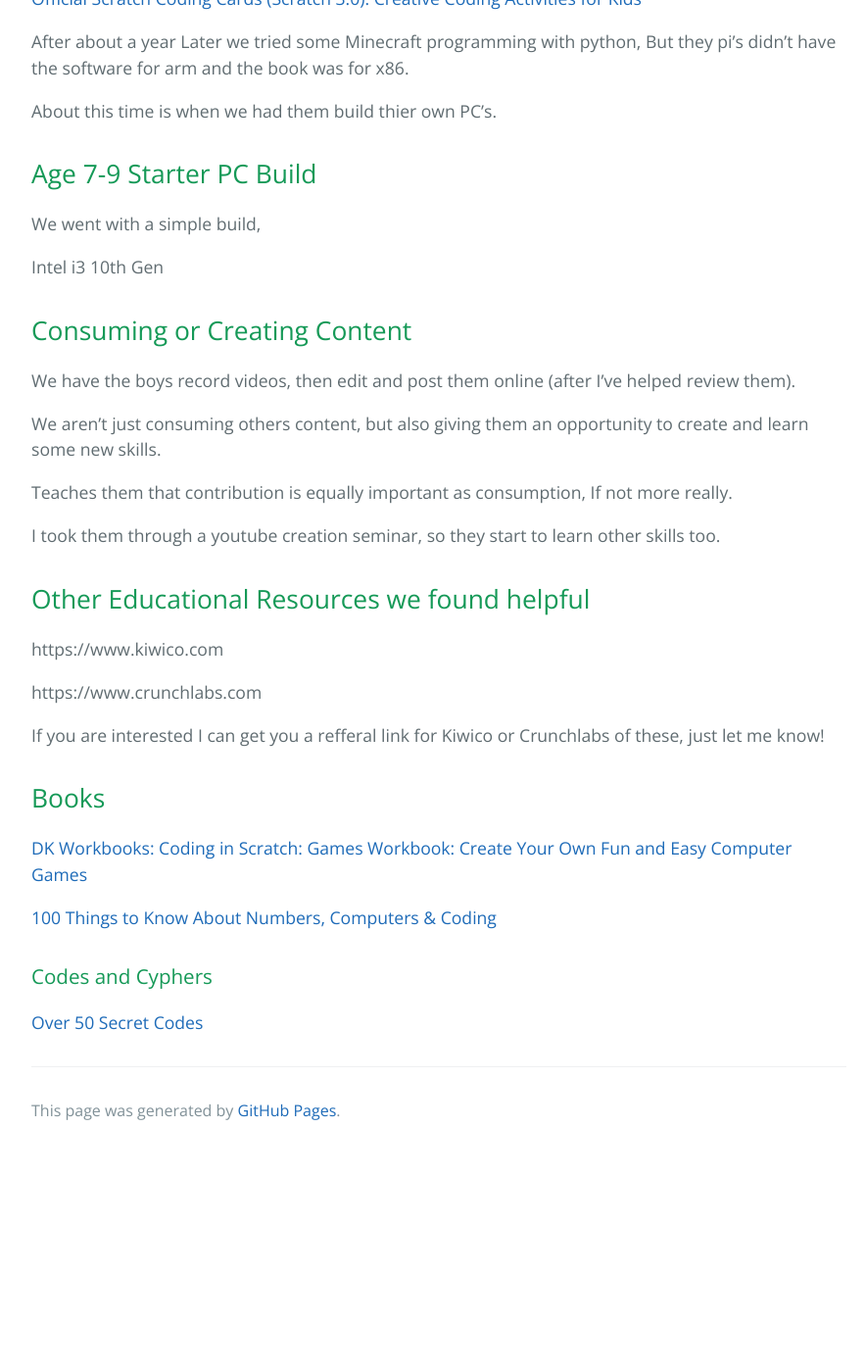
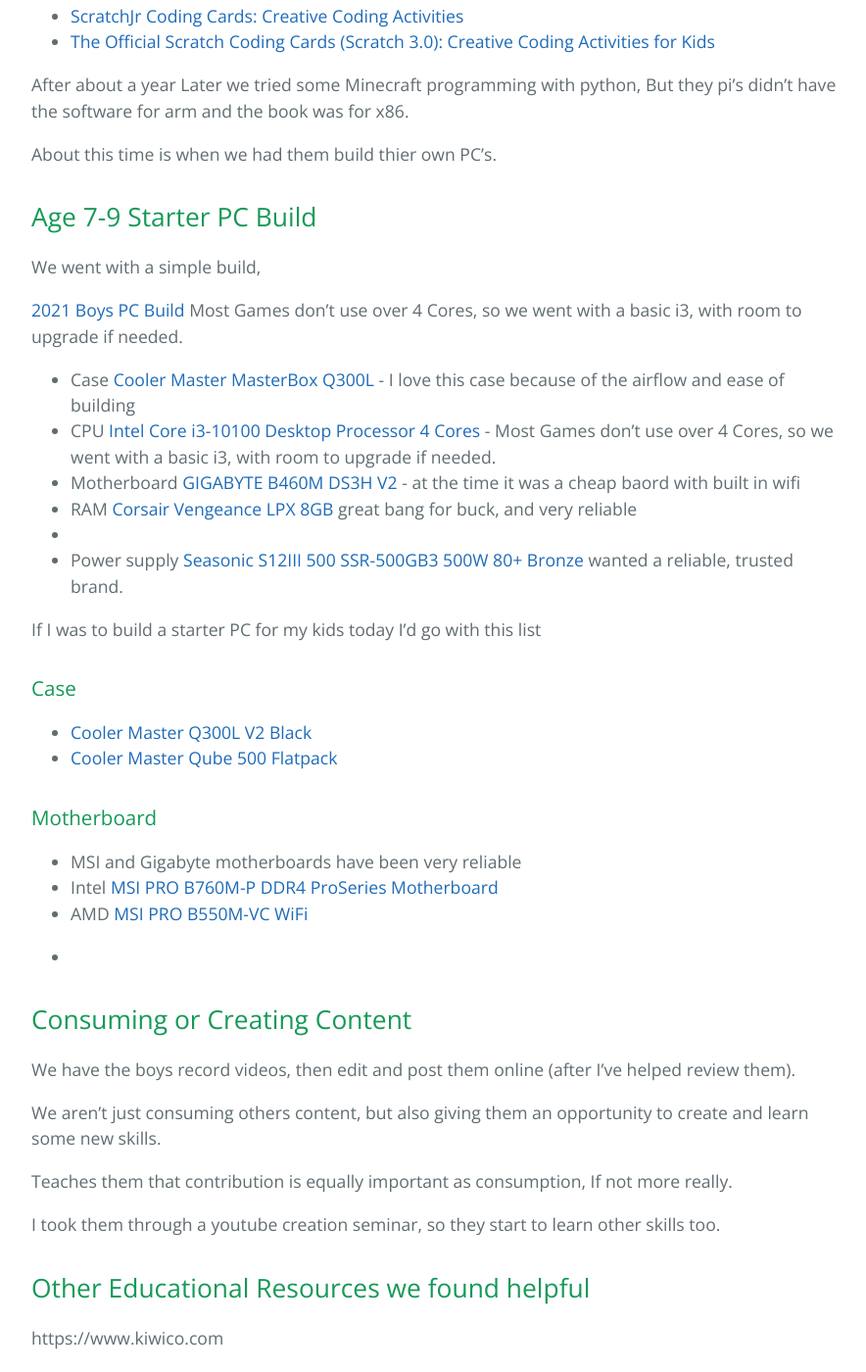
Before and after one commit to jscar-hawk/jscar-hawk.github.io, a Jekyll site: the page built from docs/Parenting_and_Computers.md, in a window 1280 px wide and 1400 px high, scrolled down 1644 px. Shown: the whole window at 98% size, without its empty margins (192-1076 px from the left). Built offline with Jekyll 4.4.1, drawn with Linux system fonts in a browser that asks for light colours; our own code applies the rules of GitHub Pages for plain Markdown files; before the commit the page ends 2821 px from its top, so only the background shows below that.

Commit message:
Adding links to pc builds

```diff
--- a/docs/Parenting_and_Computers.md
+++ b/docs/Parenting_and_Computers.md
@@ -49,8 +49,8 @@ We started with
 [DK Workbooks: Coding in Scratch: Games Workbook: Create Your Own Fun and Easy Computer Games](https://amzn.to/4cIl6fI)
 
 After the workbook we did these flashcards
-[ScratchJr Coding Cards: Creative Coding Activities](https://amzn.to/3xe3sQQ)
-[The Official Scratch Coding Cards (Scratch 3.0): Creative Coding Activities for Kids](https://amzn.to/3xliV1A)
+* [ScratchJr Coding Cards: Creative Coding Activities](https://amzn.to/3xe3sQQ)
+* [The Official Scratch Coding Cards (Scratch 3.0): Creative Coding Activities for Kids](https://amzn.to/3xliV1A)
 
 
 After about a year Later we tried some Minecraft programming with python,
@@ -62,7 +62,29 @@ About this time is when we had them build thier own PC's.
 
 We went with a simple build,
 
-Intel i3 10th Gen
+[2021 Boys PC Build](https://pcpartpicker.com/list/Gb3NRT)
+Most Games don't use over 4 Cores, so we went with a basic i3, with room to upgrade if needed.
+
+* Case [Cooler Master MasterBox Q300L](https://amzn.to/3J7VNWQ) - I love this case because of the airflow and ease of building
+* CPU [Intel Core i3-10100 Desktop Processor 4 Cores](https://amzn.to/4aiPvzE) - Most Games don't use over 4 Cores, so we went with a basic i3, with room to upgrade if needed.
+* Motherboard [GIGABYTE B460M DS3H V2](https://amzn.to/3TZaces) - at the time it was a cheap baord with built in wifi
+* RAM [Corsair Vengeance LPX 8GB](https://amzn.to/3vDXAA8) great bang for buck, and very reliable
+*
+* Power supply [Seasonic S12III 500 SSR-500GB3 500W 80+ Bronze](https://amzn.to/4agj9Wh) wanted a reliable, trusted brand.
+
+
+If I was to build a starter PC for my kids today I'd go with this list
+### Case
+
+* [Cooler Master Q300L V2 Black](https://amzn.to/4cUA1nx)
+* [Cooler Master Qube 500 Flatpack](https://amzn.to/43IrK1w)
+
+### Motherboard
+* MSI and Gigabyte motherboards have been very reliable
+* Intel [MSI PRO B760M-P DDR4 ProSeries Motherboard](https://amzn.to/4ayLWVK)
+* AMD [MSI PRO B550M-VC WiFi](https://amzn.to/3J1vKAH)
+
+*
 
 
 ## Consuming or Creating Content
```
